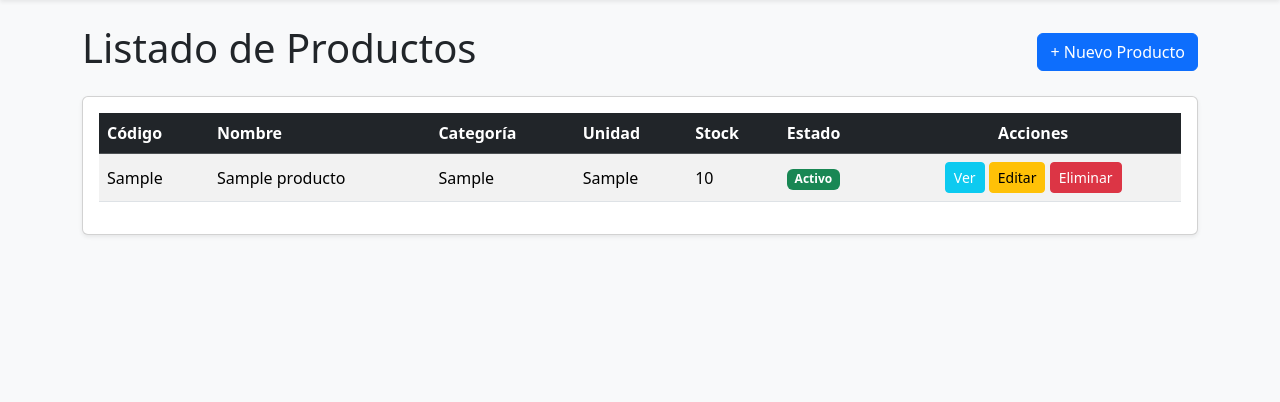
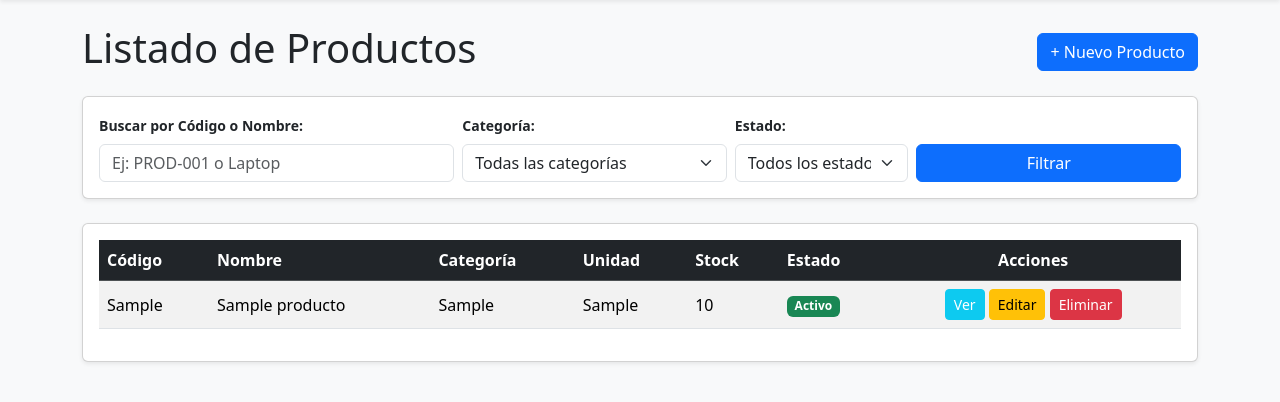
Before and after one commit to wsderfghbgv/sena-inventario, a Laravel app: page /productos in a window 1280 px wide. Shown: the part 56-458 px from the top of the page. Run offline with Laravel 12, Linux system fonts and the light colour scheme; tables that the repository leaves empty hold one stand-in row (values such as "Sample post").

Commit message:
feat(productos): implementar filtros de búsqueda (RF-002), estado en registro (RF-001) y protección contra borrado con historial (RF-004)

```diff
--- a/app/Http/Controllers/ProductosController.php
+++ b/app/Http/Controllers/ProductosController.php
@@ -3,15 +3,51 @@
 namespace App\Http\Controllers;
 
 use App\Models\productos;
+use Illuminate\Database\QueryException;
 use Illuminate\Http\Request;
 
 class ProductosController extends Controller
 {
-    // RF-002: Mostrar listado de productos
-    public function index()
+    // RF-002: Mostrar listado de productos con búsqueda y filtros
+    public function index(Request $request)
     {
-        $productos = productos::all();
-        return view('productos.index', compact('productos'));
+        $query = productos::query();
+
+        // Filtro por texto: código o nombre
+        if ($request->filled('buscar')) {
+            $buscar = $request->buscar;
+            $query->where(function ($q) use ($buscar) {
+                $q->where('codigo', 'like', "%{$buscar}%")
+                  ->orWhere('nombre', 'like', "%{$buscar}%");
+            });
+        }
+
+        // Filtro por categoría
+        if ($request->filled('categoria')) {
+            $query->where('categoria', $request->categoria);
+        }
+
+        // Filtro por estado
+        if ($request->filled('estado')) {
+            $query->where('estado', $request->estado);
+        }
+
+        $productos = $query->orderBy('created_at', 'desc')->get();
+
+        $categorias = [
+            'Tecnología y Cómputo',
+            'Periféricos y Conectividad',
+            'Electrónica y Robótica',
+            'Herramientas',
+            'Equipos de Medición',
+            'Materiales e Insumos',
+            'Elementos de Protección (EPP)',
+            'Mobiliario y Enseres',
+            'Papelería y Oficina',
+            'Otros'
+        ];
+
+        return view('productos.index', compact('productos', 'categorias'));
     }
 
     // Mostrar formulario de creación
@@ -29,6 +65,7 @@ class ProductosController extends Controller
             'descripcion' => 'nullable|string',
             'categoria' => 'required|string|max:255',
             'unidad' => 'nullable|string|max:50',
+            'estado' => 'required|string|in:activo,inactivo',
         ]);
 
         productos::create([
@@ -38,7 +75,7 @@ class ProductosController extends Controller
             'categoria' => $request->categoria,
             'unidad' => $request->filled('unidad') ? $request->unidad : 'Unidad',
             'stock' => 0,
-            'estado' => 'activo'
+            'estado' => $request->estado ?? 'activo',
         ]);
 
         return redirect()->route('productos.index')->with('success', 'Producto registrado exitosamente.');
@@ -82,12 +119,19 @@ class ProductosController extends Controller
         return redirect()->route('productos.index')->with('success', 'Producto actualizado correctamente.');
     }
 
-    // Eliminar producto
+    // RF-004: Eliminar producto asegurando no borrar registros con historial
     public function destroy($id)
     {
         $producto = productos::findOrFail($id);
-        $producto->delete();
 
-        return redirect()->route('productos.index')->with('success', 'Producto eliminado exitosamente.');
+        try {
+            $producto->delete();
+            return redirect()->route('productos.index')->with('success', 'Producto eliminado exitosamente.');
+        } catch (QueryException $e) {
+            return redirect()->route('productos.index')->with(
+                'error',
+                "No se puede eliminar el producto '{$producto->nombre}' porque tiene movimientos o registros asociados en el sistema. En su lugar, puede inactivarlo desde la opción Editar."
+            );
+        }
     }
 }
--- a/app/Models/productos.php
+++ b/app/Models/productos.php
@@ -20,4 +20,21 @@ class productos extends Model
         'stock',
         'estado'
     ];
+
+    /**
+     * Scope para consultar únicamente productos activos
+     * (RF-004: Bloqueo de operaciones para productos inactivos en entradas/salidas)
+     */
+    public function scopeActivos($query)
+    {
+        return $query->where('estado', 'activo');
+    }
+
+    /**
+     * Verificar si el producto se encuentra activo
+     */
+    public function estaActivo(): bool
+    {
+        return $this->estado === 'activo';
+    }
 }
--- a/resources/views/layouts/app.blade.php
+++ b/resources/views/layouts/app.blade.php
@@ -66,6 +66,13 @@
             </div>
         @endif
 
+        @if(session('error'))
+            <div class="alert alert-danger alert-dismissible fade show" role="alert">
+                {{ session('error') }}
+                <button type="button" class="btn-close" data-bs-dismiss="alert" aria-label="Close"></button>
+            </div>
+        @endif
+
         @yield('content')
     </div>
 
--- a/resources/views/productos/index.blade.php
+++ b/resources/views/productos/index.blade.php
@@ -4,6 +4,48 @@
 <div class="d-flex justify-content-between align-items-center mb-3">
     <h1>Listado de Productos</h1>
     <a href="{{ route('productos.create') }}" class="btn btn-primary">+ Nuevo Producto</a>
+</div>
+
+<!-- RF-002: Barra de Búsqueda y Filtros -->
+<div class="card shadow-sm mb-4">
+    <div class="card-body">
+        <form method="GET" action="{{ route('productos.index') }}">
+            <div class="row g-2 align-items-end">
+                <div class="col-md-4">
+                    <label class="form-label small fw-bold">Buscar por Código o Nombre:</label>
+                    <input type="text" name="buscar" class="form-control" placeholder="Ej: PROD-001 o Laptop" value="{{ request('buscar') }}">
+                </div>
+
+                <div class="col-md-3">
+                    <label class="form-label small fw-bold">Categoría:</label>
+                    <select name="categoria" class="form-select">
+                        <option value="">Todas las categorías</option>
+                        @foreach($categorias as $cat)
+                            <option value="{{ $cat }}" {{ request('categoria') == $cat ? 'selected' : '' }}>
+                                {{ $cat }}
+                            </option>
+                        @endforeach
+                    </select>
+                </div>
+
+                <div class="col-md-2">
+                    <label class="form-label small fw-bold">Estado:</label>
+                    <select name="estado" class="form-select">
+                        <option value="">Todos los estados</option>
+                        <option value="activo" {{ request('estado') == 'activo' ? 'selected' : '' }}>Activo</option>
+                        <option value="inactivo" {{ request('estado') == 'inactivo' ? 'selected' : '' }}>Inactivo</option>
+                    </select>
+                </div>
+
+                <div class="col-md-3 d-flex gap-2">
+                    <button type="submit" class="btn btn-primary w-100">Filtrar</button>
+                    @if(request()->hasAny(['buscar', 'categoria', 'estado']))
+                        <a href="{{ route('productos.index') }}" class="btn btn-outline-secondary" title="Limpiar filtros">Limpiar</a>
+                    @endif
+                </div>
+            </div>
+        </form>
+    </div>
 </div>
 
 <div class="card shadow-sm">
@@ -47,7 +89,12 @@
                     </tr>
                 @empty
                     <tr>
-                        <td colspan="7" class="text-center text-muted">No hay productos registrados.</td>
+                        <td colspan="7" class="text-center py-4 text-muted">
+                            No se encontraron productos registrados.
+                            @if(request()->hasAny(['buscar', 'categoria', 'estado']))
+                                <br><a href="{{ route('productos.index') }}" class="btn btn-sm btn-link mt-1">Limpiar filtros</a>
+                            @endif
+                        </td>
                     </tr>
                 @endforelse
             </tbody>
```
Also changed, not shown: resources/views/productos/create.blade.php (+8 -0 lines).
